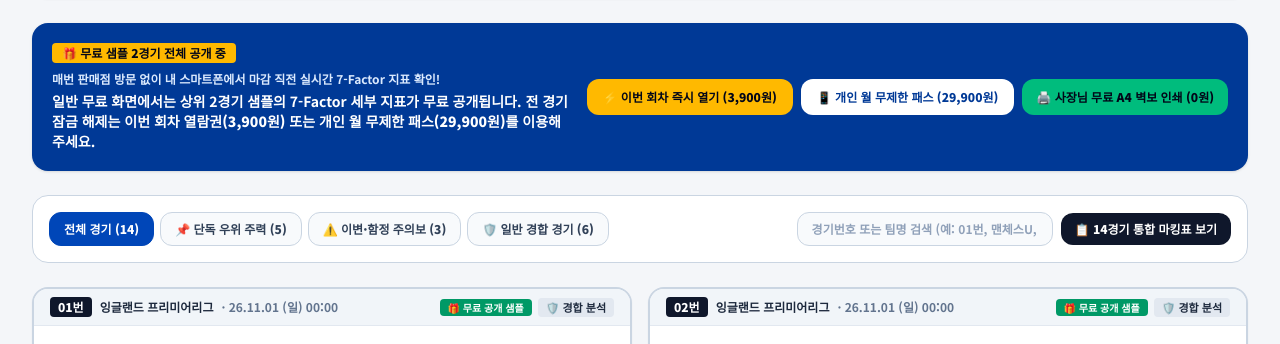
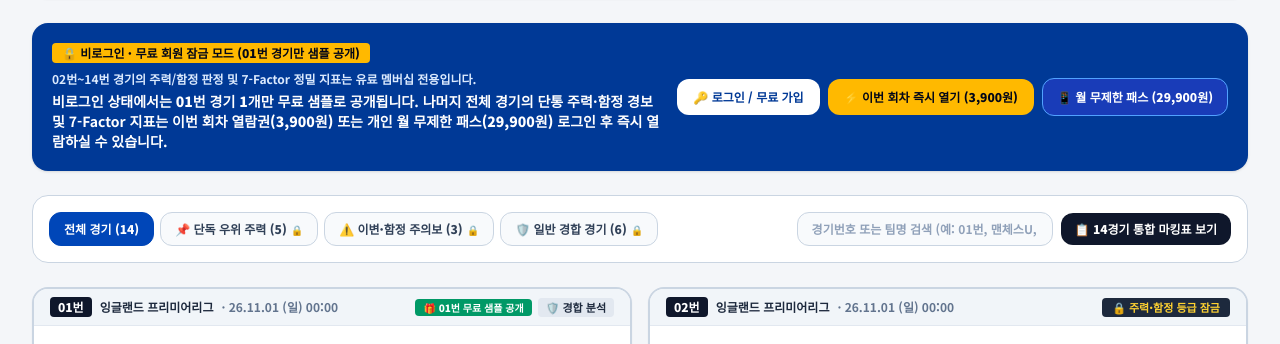
Before and after one commit to onestopbeolcho/betmansport, a Next.js app in the folder frontend/: page /analysis in a window 1280 px wide. Shown: the part 548-892 px from the top of the page. Built offline with nearby package versions, Linux system fonts and the light colour scheme; no server answers.

Commit message:
fix(frontend): enforce strict non-logged-in lock on /ko/analysis and mask killer/trap badges

```diff
--- a/frontend/app/analysis/page.tsx
+++ b/frontend/app/analysis/page.tsx
@@ -149,24 +149,13 @@ export default function AnalysisPage() {
     const [roleFilter, setRoleFilter] = useState<'ALL' | 'KILLER' | 'TRAP' | 'NORMAL'>('ALL');
     const [searchQuery, setSearchQuery] = useState<string>('');
     const [expandedNo, setExpandedNo] = useState<number | null>(1);
-    const [isStoreMode, setIsStoreMode] = useState<boolean>(false);
-    const [unlockedDemo, setUnlockedDemo] = useState<boolean>(false);
-
-    useEffect(() => {
-        if (typeof window !== 'undefined') {
-            const stMode = localStorage.getItem('scorenix_store_mode') === 'true';
-            const rPass = localStorage.getItem('scorenix_round_pass_unlocked') === 'true';
-            setIsStoreMode(stMode);
-            setUnlockedDemo(rPass);
-        }
-    }, []);
+    const [lockAlertMsg, setLockAlertMsg] = useState<string | null>(null);
 
     const isPaidOrUnlocked = useMemo(() => {
-        if (isStoreMode || unlockedDemo) return true;
         if (!user) return false;
         const r = (user.role || user.tier || '').toLowerCase();
         return ['pro', 'vip', 'premium', 'admin', 'round_pass', 'store_b2b'].includes(r);
-    }, [user, isStoreMode, unlockedDemo]);
+    }, [user]);
 
     const loadRound = async (gameKey: string) => {
         setLoading(true);
@@ -305,17 +294,25 @@ export default function AnalysisPage() {
                         <div className="space-y-1">
                             <div className="flex flex-wrap items-center gap-2">
                                 <span className="px-2.5 py-0.5 rounded bg-amber-400 text-slate-950 text-xs font-black">
-                                    🎁 무료 샘플 2경기 전체 공개 중
+                                    🔒 비로그인 · 무료 회원 잠금 모드 (01번 경기만 샘플 공개)
                                 </span>
                                 <span className="text-xs font-bold text-blue-100">
-                                    매번 판매점 방문 없이 내 스마트폰에서 마감 직전 실시간 7-Factor 지표 확인!
+                                    02번~{matches.length || 14}번 경기의 주력/함정 판정 및 7-Factor 정밀 지표는 유료 멤버십 전용입니다.
                                 </span>
                             </div>
                             <p className="text-xs sm:text-sm text-white font-semibold">
-                                일반 무료 화면에서는 상위 2경기 샘플의 7-Factor 세부 지표가 무료 공개됩니다. 전 경기 잠금 해제는 <strong>이번 회차 열람권(3,900원)</strong> 또는 <strong>개인 월 무제한 패스(29,900원)</strong>를 이용해 주세요.
+                                비로그인 상태에서는 <strong>01번 경기 1개만 무료 샘플</strong>로 공개됩니다. 나머지 전체 경기의 단통 주력·함정 경보 및 7-Factor 지표는 <strong>이번 회차 열람권(3,900원)</strong> 또는 <strong>개인 월 무제한 패스(29,900원)</strong> 로그인 후 즉시 열람하실 수 있습니다.
                             </p>
                         </div>
                         <div className="flex flex-wrap items-center gap-2 shrink-0">
+                            {!user && (
+                                <Link
+                                    href="/ko/login?redirect=/ko/analysis"
+                                    className="px-4 py-2.5 rounded-lg bg-white hover:bg-blue-50 !text-[#003996] font-black text-xs transition"
+                                >
+                                    🔑 로그인 / 무료 가입
+                                </Link>
+                            )}
                             <Link
                                 href={`/ko/payment/request?plan=round_pass&billing=once&round=${report?.round_id || 'current'}`}
                                 className="px-4 py-2.5 rounded-lg bg-amber-400 hover:bg-amber-300 !text-slate-950 font-black text-xs transition"
@@ -324,40 +321,65 @@ export default function AnalysisPage() {
                             </Link>
                             <Link
                                 href="/ko/pricing"
-                                className="px-4 py-2.5 rounded-lg bg-white hover:bg-blue-50 !text-[#003996] font-black text-xs transition"
+                                className="px-3.5 py-2.5 rounded-lg bg-blue-800 hover:bg-blue-700 border border-blue-400 !text-white font-black text-xs transition"
                             >
-                                📱 개인 월 무제한 패스 (29,900원)
-                            </Link>
-                            <Link
-                                href="/ko/store/print-report/current"
-                                className="px-3.5 py-2.5 rounded-lg bg-emerald-500 hover:bg-emerald-400 !text-slate-950 font-black text-xs transition"
-                            >
-                                🖨️ 사장님 무료 A4 벽보 인쇄 (0원)
+                                📱 월 무제한 패스 (29,900원)
                             </Link>
                         </div>
                     </section>
+                )}
+
+                {lockAlertMsg && !isPaidOrUnlocked && (
+                    <div className="rounded-xl bg-amber-50 border-2 border-amber-400 p-4 flex flex-col sm:flex-row sm:items-center justify-between gap-3">
+                        <div className="text-xs sm:text-sm font-extrabold text-amber-950">
+                            {lockAlertMsg}
+                        </div>
+                        <div className="flex items-center gap-2 shrink-0">
+                            <Link
+                                href={`/ko/payment/request?plan=round_pass&billing=once&round=${report?.round_id || 'current'}`}
+                                className="px-3.5 py-1.5 rounded-lg bg-[#0046b8] !text-white text-xs font-extrabold"
+                            >
+                                ⚡ 3,900원 열람권으로 즉시 필터 해제
+                            </Link>
+                            <button
+                                type="button"
+                                onClick={() => setLockAlertMsg(null)}
+                                className="px-2.5 py-1.5 rounded-lg bg-amber-200/70 text-amber-950 text-xs font-bold cursor-pointer"
+                            >
+                                닫기
+                            </button>
+                        </div>
+                    </div>
                 )}
 
                 {/* ━━━ 3. 경기 필터 & 검색 바 ━━━ */}
                 <section className="rounded-xl bg-white border border-slate-300 p-4 flex flex-col sm:flex-row sm:items-center justify-between gap-3">
                     <div className="flex flex-wrap items-center gap-1.5">
                         {[
-                            { id: 'ALL', label: `전체 경기 (${matches.length})` },
-                            { id: 'KILLER', label: `📌 단독 우위 주력 (${stats.killer})` },
-                            { id: 'TRAP', label: `⚠️ 이변·함정 주의보 (${stats.trap})` },
-                            { id: 'NORMAL', label: `🛡️ 일반 경합 경기 (${matches.length - stats.killer - stats.trap})` },
+                            { id: 'ALL', label: `전체 경기 (${matches.length})`, locked: false },
+                            { id: 'KILLER', label: `📌 단독 우위 주력 (${stats.killer})`, locked: !isPaidOrUnlocked },
+                            { id: 'TRAP', label: `⚠️ 이변·함정 주의보 (${stats.trap})`, locked: !isPaidOrUnlocked },
+                            { id: 'NORMAL', label: `🛡️ 일반 경합 경기 (${matches.length - stats.killer - stats.trap})`, locked: !isPaidOrUnlocked },
                         ].map((tab) => (
                             <button
                                 key={tab.id}
                                 type="button"
-                                onClick={() => setRoleFilter(tab.id as any)}
-                                className={`px-3.5 py-2 rounded-lg text-xs font-extrabold border transition cursor-pointer ${
+                                onClick={() => {
+                                    if (tab.locked) {
+                                        setLockAlertMsg('🔒 [단독 우위 주력 / 이변·함정 주의보] 종목 자동 분류 필터는 유료 열람권(3,900원) 또는 PRO 멤버십 로그인 시 활성화됩니다.');
+                                        return;
+                                    }
+                                    setLockAlertMsg(null);
+                                    setRoleFilter(tab.id as any);
+                                }}
+                                className={`px-3.5 py-2 rounded-lg text-xs font-extrabold border transition cursor-pointer flex items-center gap-1 ${
                                     roleFilter === tab.id
                                         ? 'bg-[#0046b8] text-white border-[#0046b8]'
                                         : 'bg-slate-50 text-slate-700 border-slate-300 hover:bg-slate-100'
                                 }`}
                             >
-                                {tab.label}
+                                <span>{tab.label}</span>
+                                {tab.locked && <span className="text-[10px] text-amber-600 font-black">🔒</span>}
                             </button>
                         ))}
                     </div>
@@ -400,10 +422,10 @@ export default function AnalysisPage() {
                     </div>
                 ) : (
                     <div className="grid grid-cols-1 lg:grid-cols-2 gap-4">
-                        {filteredMatches.map((m, idx) => {
-                            const isSampleUnlocked = idx < 2; // 첫 2경기는 무료 샘플로 100% 공개
+                        {filteredMatches.map((m) => {
+                            const isSampleUnlocked = m.game_no === 1; // 오직 01번 경기 1개만 무료 샘플 공개
                             const isUnlocked = isPaidOrUnlocked || isSampleUnlocked;
-                            const isExpanded = expandedNo === m.game_no || idx < 2;
+                            const isExpanded = isUnlocked ? (expandedNo === m.game_no || m.game_no === 1) : expandedNo === m.game_no;
                             const factors = buildFallbackSevenFactors(m);
 
                             const pHome = m.w5l_analysis ? m.w5l_analysis.win_prob : m.ai_home_prob;
@@ -415,17 +437,21 @@ export default function AnalysisPage() {
                                 <div
                                     key={m.game_no}
                                     className={`rounded-2xl bg-white border-2 transition shadow-xs overflow-hidden ${
-                                        m.is_killer_pick
+                                        !isUnlocked
+                                            ? 'border-slate-300'
+                                            : m.is_killer_pick
                                             ? 'border-[#0046b8]'
                                             : m.is_trap_candidate
                                             ? 'border-rose-400'
                                             : 'border-slate-300'
                                     }`}
                                 >
-                                    {/* 카드 상단 리본 */}
+                                    {/* 카드 상단 리본 (비로그인 잠금 시 주력/함정 스포일러 완벽 차단) */}
                                     <div
                                         className={`px-4 py-2 flex flex-wrap items-center justify-between gap-2 text-xs font-extrabold border-b ${
-                                            m.is_killer_pick
+                                            !isUnlocked
+                                                ? 'bg-slate-100 text-slate-800 border-slate-200'
+                                                : m.is_killer_pick
                                                 ? 'bg-blue-50 text-[#0046b8] border-blue-200'
                                                 : m.is_trap_candidate
                                                 ? 'bg-rose-50 text-rose-800 border-rose-200'
@@ -442,10 +468,14 @@ export default function AnalysisPage() {
                                         <div className="flex items-center gap-1.5">
                                             {isSampleUnlocked && !isPaidOrUnlocked && (
                                                 <span className="px-2 py-0.5 rounded bg-emerald-600 text-white text-[10px] font-black">
-                                                    🎁 무료 공개 샘플
+                                                    🎁 01번 무료 샘플 공개
                                                 </span>
                                             )}
-                                            {m.is_killer_pick ? (
+                                            {!isUnlocked ? (
+                                                <span className="px-2.5 py-0.5 rounded bg-slate-800 text-amber-300 text-[11px] font-black">
+                                                    🔒 주력·함정 등급 잠금
+                                                </span>
+                                            ) : m.is_killer_pick ? (
                                                 <span className="px-2 py-0.5 rounded bg-[#0046b8] text-white text-[11px] font-black">
                                                     📌 단독 우위 주력
                                                 </span>
--- a/frontend/app/components/ProtoRoundDashboard.tsx
+++ b/frontend/app/components/ProtoRoundDashboard.tsx
@@ -224,14 +224,15 @@ export default function ProtoRoundDashboard() {
 
     useEffect(() => {
         if (typeof window !== "undefined") {
-            // 매장 QR코드(?utm_source=b2b_qr)로 접속한 오프라인 매장 방문객은 자동 잠금 해제
+            // 매장 QR코드(?utm_source=b2b_qr)로 접속한 오프라인 매장 방문객은 현재 세션 동안만 잠금 해제
             const params = new URLSearchParams(window.location.search);
             if (params.get("utm_source") === "b2b_qr") {
-                localStorage.setItem("scorenix_round_pass_unlocked", "true");
                 setUnlockedDemo(true);
-                setUnlockReasonBanner("🏪 오프라인 판매점 방문 QR 인증이 완료되어 전체 리포트가 무료 개방되었습니다.");
-            } else if (localStorage.getItem("scorenix_round_pass_unlocked") === "true") {
-                setUnlockedDemo(true);
+                setUnlockReasonBanner("🏪 오프라인 판매점 방문 QR 인증이 완료되어 현재 세션 동안 리포트가 무료 개방되었습니다.");
+            } else {
+                // 이전 데모 테스트로 남아있던 영구 잠금해제 플래그 정리 (비로그인 무료 유출 방지)
+                localStorage.removeItem("scorenix_round_pass_unlocked");
+                setUnlockedDemo(false);
             }
 
             const syncStore = () => {
```
